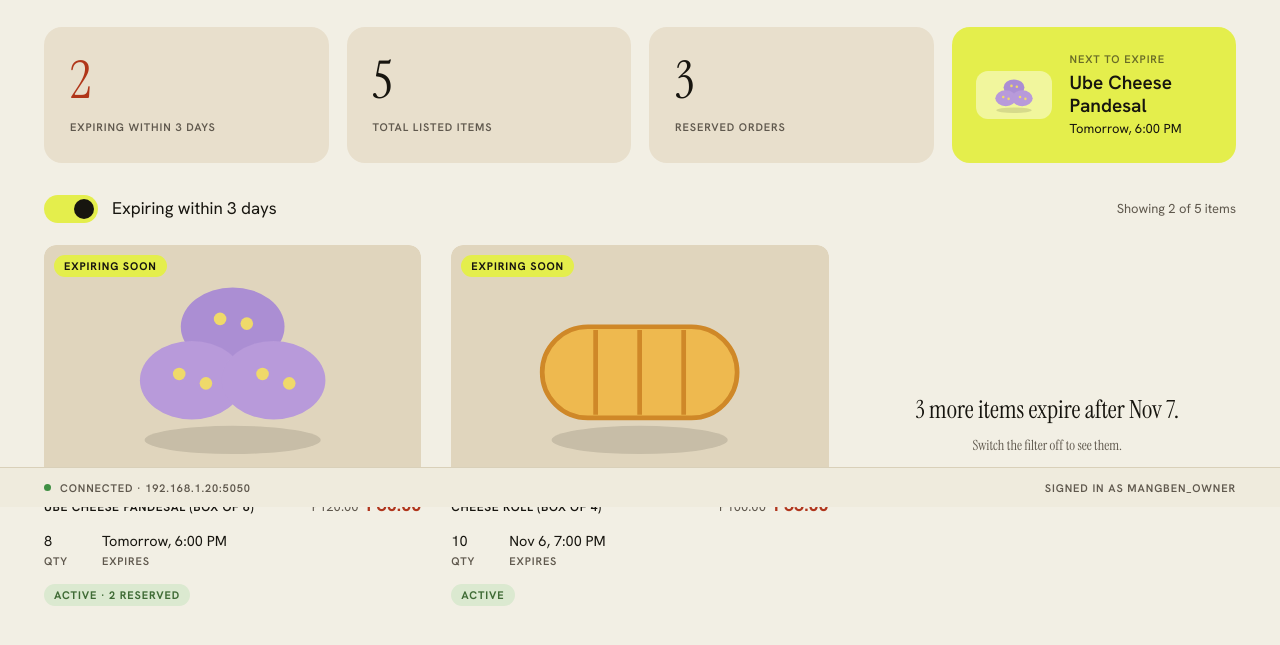
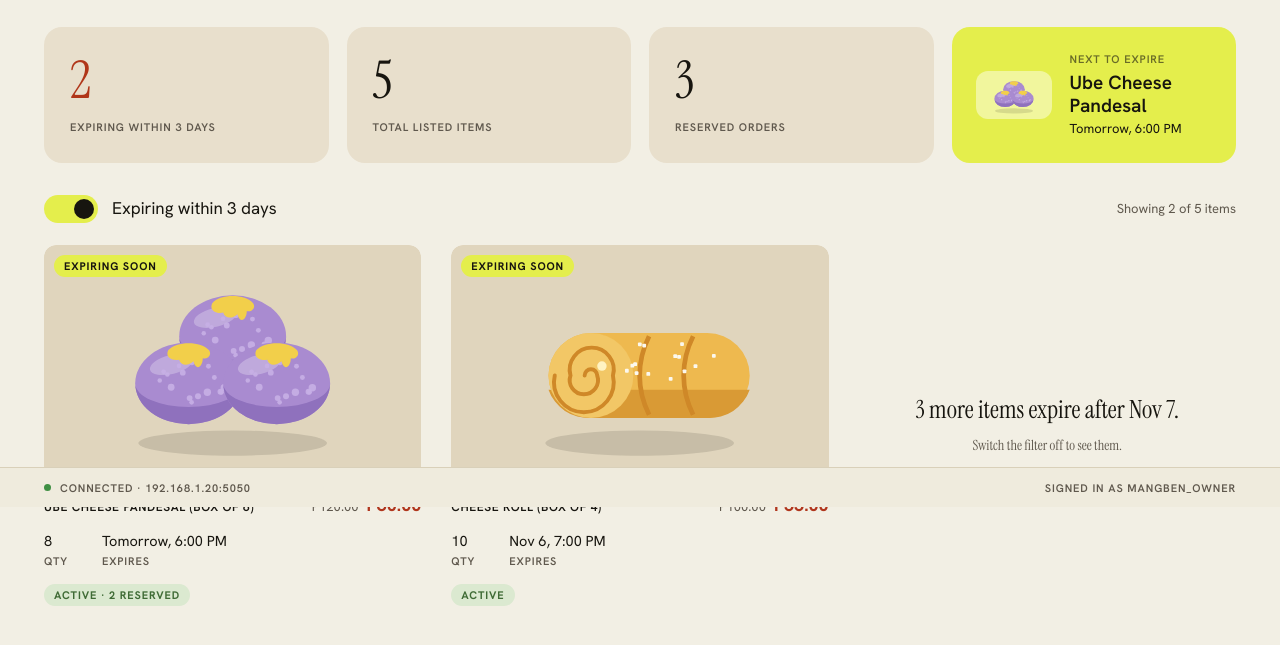
Before and after one commit to Gittyers082/webapp-secondserve, an Astro site: page /seller in a window 1280 px wide. Shown: the part 293-938 px from the top of the page. Built offline with nearby package versions, Linux system fonts and the light colour scheme; Astro itself is replaced by a stand-in of ours.

Commit message:
Redraw the food illustrations with shading and detail
The first-pass SVGs were flat ellipses that did not always read as the
food: the croissant looked like an umbrella and the carrot cake slice had
two dots that read as eyes. Each illustration is now built in flat layers
(base, lower shade, highlight, then the detail that identifies it): crumbed
pandesal with melted cheese, a lobed croissant, a crimped empanada, a cup
of strawberries, a layered carrot cake slice, a spiral cheese roll, a split
monay, a sugared ensaymada with grated cheese, and a paper surprise bag.
Crumbs and cheese are placed with a seeded scatter so they render the same
every time. No gradients are used.

```diff
--- a/src/components/FoodArt.astro
+++ b/src/components/FoodArt.astro
@@ -9,46 +9,110 @@ interface Props {
 }
 
 const { art, muted = false, class: className } = Astro.props;
+
+/*
+ * Flat illustrations, drawn in layers: a base fill, a shade along the lower
+ * edge, a soft highlight, then the detail that makes each food read as itself.
+ * No gradients; every tone is a flat step of the same hue.
+ */
+
+/** Deterministic scatter so crumbs land in the same place on every render. */
+function scatter(count: number, seed: number, rx: number, ry: number) {
+  let state = seed;
+  const next = () => {
+    state = (state * 9301 + 49297) % 233280;
+    return state / 233280;
+  };
+  return Array.from({ length: count }, () => {
+    const angle = next() * Math.PI * 2;
+    const radius = Math.sqrt(next()) * 0.82;
+    return {
+      x: Math.cos(angle) * rx * radius,
+      y: Math.sin(angle) * ry * radius - ry * 0.12,
+      r: 1.3 + next() * 1.1,
+    };
+  });
+}
+
+/** Bun positions for the pandesal stacks: two at the front, one behind. */
+const buns = [
+  { x: 120, y: 58 },
+  { x: 92, y: 88 },
+  { x: 148, y: 88 },
+];
+
+const crumbs = scatter(16, 7, 30, 22);
+
+/** Crimped edge of the empanada: bumps along the upper arc of the pastry. */
+const crimps = Array.from({ length: 13 }, (_, index) => {
+  const t = Math.PI + (Math.PI * index) / 12;
+  return { x: 120 + 74 * Math.cos(t), y: 108 + 56 * Math.sin(t) };
+});
+
+/** Grated cheese on the ensaymada. */
+const shreds = scatter(12, 3, 40, 12).map((point, index) => ({
+  ...point,
+  rotate: (index * 47) % 180,
+}));
+
+const label = `Illustration of ${art === 'mystery' ? 'a surprise bag' : art.replace(/-/g, ' ')}`;
 ---
 
 <figure class:list={['art', { 'is-muted': muted }, className]}>
-  <svg viewBox="0 0 240 150" role="img" aria-label={`Illustration of ${art.replace(/-/g, ' ')}`}>
-    <ellipse class="shadow" cx="120" cy="124" rx="56" ry="9"></ellipse>
+  <svg viewBox="0 0 240 150" role="img" aria-label={label}>
+    <ellipse class="shadow" cx="120" cy="126" rx="60" ry="8"></ellipse>
 
     {
-      art === 'pandesal-ube' && (
+      (art === 'pandesal-ube' || art === 'pandesal-plain') && (
         <g>
-          <ellipse cx="120" cy="52" rx="33" ry="25" fill="#ab8ed3" />
-          <ellipse cx="94" cy="86" rx="33" ry="25" fill="#b89ada" />
-          <ellipse cx="146" cy="86" rx="33" ry="25" fill="#b89ada" />
-          <circle cx="112" cy="47" r="4" fill="#efd96a" />
-          <circle cx="129" cy="50" r="4" fill="#efd96a" />
-          <circle cx="86" cy="82" r="4" fill="#efd96a" />
-          <circle cx="103" cy="88" r="4" fill="#efd96a" />
-          <circle cx="139" cy="82" r="4" fill="#efd96a" />
-          <circle cx="156" cy="88" r="4" fill="#efd96a" />
-        </g>
-      )
-    }
-
-    {
-      art === 'pandesal-plain' && (
-        <g>
-          <ellipse cx="120" cy="54" rx="32" ry="24" fill="#d8b98a" />
-          <ellipse cx="95" cy="87" rx="32" ry="24" fill="#e2c69a" />
-          <ellipse cx="145" cy="87" rx="32" ry="24" fill="#e2c69a" />
+          {buns.map((bun) => (
+            <g transform={`translate(${bun.x} ${bun.y})`}>
+              <ellipse rx="34" ry="26" fill={art === 'pandesal-ube' ? '#a98bd0' : '#d9ae74'} />
+              <path
+                d="M-34 0A34 26 0 0 0 34 0A34 15 0 0 1 -34 0Z"
+                fill={art === 'pandesal-ube' ? '#8f71bd' : '#bf9157'}
+              />
+              <ellipse
+                cx="-11"
+                cy="-12"
+                rx="14"
+                ry="6"
+                fill="#ffffff"
+                opacity="0.26"
+                transform="rotate(-14 -11 -12)"
+              />
+              {crumbs.map((crumb) => (
+                <circle
+                  cx={crumb.x}
+                  cy={crumb.y}
+                  r={crumb.r}
+                  fill={art === 'pandesal-ube' ? '#c7b0e6' : '#f0d6a6'}
+                  opacity="0.9"
+                />
+              ))}
+              {art === 'pandesal-ube' && (
+                <path
+                  d="M-13 -21c5-6 21-6 26 0 2 3-1 6-4 5 0 5-4 9-6 2-3 3-8 3-9-1-5 1-9-2-7-6z"
+                  fill="#f2cf4a"
+                />
+              )}
+            </g>
+          ))}
         </g>
       )
     }
 
     {
       art === 'croissant' && (
-        <g>
-          <path
-            d="M48 104c6-40 34-66 72-66s66 26 72 66c-16-14-34-22-52-18-9 2-15 8-20 14-5-6-11-12-20-14-18-4-36 4-52 18z"
-            fill="#e9a23f"
-          />
-          <path d="M98 44c-6 18-10 38-10 58M142 44c6 18 10 38 10 58" stroke="#cf8828" stroke-width="3" fill="none" />
+        <g stroke="#c27424" stroke-width="2" stroke-linejoin="round">
+          <ellipse cx="64" cy="100" rx="12" ry="17" fill="#e7a54a" transform="rotate(-52 64 100)" />
+          <ellipse cx="176" cy="100" rx="12" ry="17" fill="#e7a54a" transform="rotate(52 176 100)" />
+          <ellipse cx="88" cy="86" rx="20" ry="26" fill="#e39b3c" transform="rotate(-30 88 86)" />
+          <ellipse cx="152" cy="86" rx="20" ry="26" fill="#e39b3c" transform="rotate(30 152 86)" />
+          <ellipse cx="120" cy="78" rx="27" ry="32" fill="#df9434" />
+          <path d="M100 66c12-6 28-6 40 0M98 84c14-5 30-5 44 0M102 101c11-4 25-4 36 0" fill="none" opacity="0.8" />
+          <path d="M80 72c5 8 8 18 8 28M160 72c-5 8-8 18-8 28" fill="none" opacity="0.7" />
+          <ellipse cx="110" cy="60" rx="10" ry="4" fill="#f6c779" stroke="none" transform="rotate(-10 110 60)" />
         </g>
       )
     }
@@ -56,15 +120,16 @@ const { art, muted = false, class: className } = Astro.props;
     {
       art === 'empanada' && (
         <g>
-          <path d="M44 106a76 60 0 0 1 152 0z" fill="#e2951f" />
-          <path d="M44 106h152" stroke="#c87f14" stroke-width="3" />
-          <path
-            d="M52 106v9M66 106v9M80 106v9M94 106v9M108 106v9M122 106v9M136 106v9M150 106v9M164 106v9M178 106v9"
-            stroke="#c87f14"
-            stroke-width="3"
-            stroke-linecap="round"
-          />
-          <path d="M78 76c14-12 32-18 50-16" stroke="#f3c477" stroke-width="5" stroke-linecap="round" fill="none" />
+          {crimps.map((point) => (
+            <circle cx={point.x} cy={point.y} r="7" fill="#c47f22" />
+          ))}
+          <path d="M46 108A74 56 0 0 1 194 108Z" fill="#e0a03c" />
+          <path d="M46 108A74 56 0 0 1 194 108" fill="none" stroke="#c47f22" stroke-width="2" />
+          <rect x="46" y="104" width="148" height="7" rx="3.5" fill="#c47f22" />
+          <path d="M78 82c14-16 38-24 62-20" stroke="#f5cd84" stroke-width="6" stroke-linecap="round" fill="none" />
+          <circle cx="104" cy="90" r="2" fill="#9a5f17" />
+          <circle cx="128" cy="84" r="2" fill="#9a5f17" />
+          <circle cx="150" cy="92" r="2" fill="#9a5f17" />
         </g>
       )
     }
@@ -72,24 +137,50 @@ const { art, muted = false, class: className } = Astro.props;
     {
       art === 'strawberry-cup' && (
         <g>
-          <path d="M78 42h84l-10 70a8 8 0 0 1-8 7H96a8 8 0 0 1-8-7z" fill="#fbf8ef" stroke="#ded3bc" stroke-width="2" />
-          <circle cx="104" cy="70" r="13" fill="#d8402f" />
-          <circle cx="134" cy="66" r="13" fill="#e04b36" />
-          <circle cx="119" cy="92" r="13" fill="#cf3729" />
-          <path d="M99 57l5 5 5-5zM129 53l5 5 5-5z" fill="#4d8a3f" />
+          <path d="M74 50h92l-11 64a8 8 0 0 1-8 7H93a8 8 0 0 1-8-7z" fill="#fbf8ef" stroke="#d9cfb6" stroke-width="2" />
+          <path d="M79 82h82l-5 32a8 8 0 0 1-8 7H92a8 8 0 0 1-8-7z" fill="#f4e3d6" />
+          <path d="M86 98h68" stroke="#e9b8ae" stroke-width="5" stroke-linecap="round" />
+          {[
+            { x: 98, y: 56, r: -14 },
+            { x: 122, y: 48, r: 6 },
+            { x: 144, y: 58, r: 18 },
+            { x: 110, y: 72, r: -4 },
+            { x: 134, y: 74, r: 10 },
+          ].map((berry) => (
+            <g transform={`translate(${berry.x} ${berry.y}) rotate(${berry.r})`}>
+              <path d="M0-12c9-2 15 6 11 15-3 6-7 11-11 13-4-2-8-7-11-13-4-9 2-17 11-15z" fill="#d6402f" />
+              <path d="M-7-6c-1 6 1 12 4 16" stroke="#b9301f" stroke-width="2" fill="none" stroke-linecap="round" />
+              <circle cx="-4" cy="-3" r="1" fill="#f6d86a" />
+              <circle cx="4" cy="-2" r="1" fill="#f6d86a" />
+              <circle cx="0" cy="4" r="1" fill="#f6d86a" />
+              <circle cx="5" cy="7" r="1" fill="#f6d86a" />
+              <path d="M0-12l-6-4 4 0-1-4 3 3 3-3-1 4 4 0z" fill="#4d8a3f" />
+            </g>
+          ))}
+          <ellipse cx="120" cy="50" rx="46" ry="4" fill="none" stroke="#d9cfb6" stroke-width="2" />
+          <path d="M84 60l6 52" stroke="#ffffff" stroke-width="4" stroke-linecap="round" opacity="0.7" />
         </g>
       )
     }
 
     {
       art === 'cake-slice' && (
-        <g>
-          <path d="M66 62l54-16 54 16-54 18z" fill="#f0b464" />
-          <path d="M66 62v34l54 18V80z" fill="#e2951f" />
-          <path d="M174 62v34l-54 18V80z" fill="#cf8828" />
-          <path d="M66 76l54 18 54-18v12l-54 18-54-18z" fill="#fbf8ef" opacity="0.85" />
-          <circle cx="105" cy="60" r="4" fill="#8a5a28" />
-          <circle cx="135" cy="60" r="4" fill="#8a5a28" />
+        <g stroke-linejoin="round">
+          <polygon points="172,52 200,70 200,108 172,90" fill="#b86a24" />
+          <polygon points="172,64 200,82 200,86 172,68" fill="#f7ead5" />
+          <polygon points="60,82 200,70 200,110 60,120" fill="#d98a3a" />
+          <polygon points="60,99 200,88 200,94 60,105" fill="#f7ead5" />
+          <polygon points="60,82 172,52 200,70" fill="#fbf3e3" />
+          <path d="M60 82l140-12" stroke="#e8d7bb" stroke-width="2" />
+          <circle cx="92" cy="104" r="1.6" fill="#a8621f" />
+          <circle cx="130" cy="112" r="1.6" fill="#a8621f" />
+          <circle cx="168" cy="99" r="1.6" fill="#a8621f" />
+          <circle cx="110" cy="91" r="1.6" fill="#a8621f" />
+          <circle cx="182" cy="108" r="1.6" fill="#a8621f" />
+          <path d="M146 60l20-5-14 12z" fill="#ec8a2a" />
+          <path d="M166 55l6-6M166 55l8-1M166 55l4-7" stroke="#4d8a3f" stroke-width="2" stroke-linecap="round" />
+          <path d="M112 70l5-3 4 3-3 4-5-1z" fill="#8a5a28" />
+          <path d="M128 66l4-2 3 3-3 3-4-1z" fill="#8a5a28" />
         </g>
       )
     }
@@ -97,8 +188,15 @@ const { art, muted = false, class: className } = Astro.props;
     {
       art === 'cheese-roll' && (
         <g>
-          <rect x="58" y="52" width="124" height="58" rx="29" fill="#eeb94f" stroke="#cf8828" stroke-width="3" />
-          <path d="M92 54v54M120 54v54M148 54v54" stroke="#cf8828" stroke-width="3" />
+          <rect x="62" y="56" width="128" height="54" rx="27" fill="#eeb94f" />
+          <path d="M62 92a27 27 0 0 0 27 18h74a27 27 0 0 0 27-18z" fill="#d99a35" />
+          <path d="M98 58c-8 16-8 34 0 50M126 58c-8 16-8 34 0 50M154 58c-8 16-8 34 0 50" stroke="#cf8828" stroke-width="3" fill="none" />
+          <circle cx="89" cy="83" r="27" fill="#f2c766" />
+          <path d="M89 83m-4 0a4 4 0 1 1 8 0a9 9 0 1 1-17 0a14 14 0 1 1 27 0a19 19 0 1 1-37 0" stroke="#cf8828" stroke-width="2.5" fill="none" stroke-linecap="round" />
+          <circle cx="96" cy="77" r="3" fill="#fff3c2" />
+          {scatter(14, 11, 46, 16).map((grain) => (
+            <rect x={140 + grain.x} y={74 + grain.y} width="2.4" height="2.4" rx="0.6" fill="#fbf8ef" />
+          ))}
         </g>
       )
     }
@@ -106,8 +204,12 @@ const { art, muted = false, class: className } = Astro.props;
     {
       art === 'monay' && (
         <g>
-          <ellipse cx="120" cy="82" rx="62" ry="32" fill="#e2c69a" stroke="#c9a874" stroke-width="3" />
-          <path d="M120 52v60" stroke="#c9a874" stroke-width="4" />
+          <ellipse cx="96" cy="84" rx="38" ry="30" fill="#e7c48f" />
+          <ellipse cx="144" cy="84" rx="38" ry="30" fill="#e7c48f" />
+          <path d="M58 86a38 30 0 0 0 76 0a38 16 0 0 1-76 0zM106 86a38 30 0 0 0 76 0a38 16 0 0 1-76 0z" fill="#cfa76c" />
+          <path d="M120 58c-5 10-5 42 0 52" stroke="#a97f45" stroke-width="4" stroke-linecap="round" fill="none" />
+          <ellipse cx="86" cy="70" rx="14" ry="6" fill="#ffffff" opacity="0.3" transform="rotate(-12 86 70)" />
+          <ellipse cx="136" cy="70" rx="14" ry="6" fill="#ffffff" opacity="0.3" transform="rotate(-12 136 70)" />
         </g>
       )
     }
@@ -115,17 +217,24 @@ const { art, muted = false, class: className } = Astro.props;
     {
       art === 'ensaymada' && (
         <g>
-          <ellipse cx="120" cy="82" rx="58" ry="32" fill="#eeb94f" />
+          <ellipse cx="120" cy="92" rx="62" ry="28" fill="#e9a944" />
+          <path d="M58 92c4 14 30 24 62 24s58-10 62-24" fill="none" stroke="#c98426" stroke-width="3" />
+          <path d="M64 100c18 8 38 11 56 11M176 100c-18 8-38 11-56 11" fill="none" stroke="#c98426" stroke-width="2" opacity="0.7" />
           <path
-            d="M74 82c10-14 26-20 46-20s36 6 46 20"
-            stroke="#cf8828"
-            stroke-width="4"
-            fill="none"
-            stroke-linecap="round"
+            d="M62 86c0-16 26-30 58-30s58 14 58 30c-6 4-12 0-18 3s-12-2-18 1-12-1-18 2-12-2-18 1-12-1-18 1-12-3-18 0-6-4-8-8z"
+            fill="#fbf3e3"
           />
-          <circle cx="98" cy="74" r="3" fill="#fbf8ef" />
-          <circle cx="120" cy="68" r="3" fill="#fbf8ef" />
-          <circle cx="142" cy="74" r="3" fill="#fbf8ef" />
+          {shreds.map((shred) => (
+            <rect
+              x={120 + shred.x - 4}
+              y={74 + shred.y}
+              width="8"
+              height="2.6"
+              rx="1.3"
+              fill="#f2c63a"
+              transform={`rotate(${shred.rotate} ${120 + shred.x} ${74 + shred.y})`}
+            />
+          ))}
         </g>
       )
     }
@@ -133,14 +242,12 @@ const { art, muted = false, class: className } = Astro.props;
     {
       art === 'mystery' && (
         <g>
-          <rect x="70" y="48" width="100" height="62" rx="10" fill="#d9cfb6" stroke="#b9ab8c" stroke-width="3" />
-          <text
-            x="120"
-            y="92"
-            text-anchor="middle"
-            font-family="Georgia, serif"
-            font-size="44"
-            fill="#8d8268">?</text>
+          <path d="M80 50h80l6 66a6 6 0 0 1-6 6H80a6 6 0 0 1-6-6z" fill="#d4b483" />
+          <path d="M80 50h80l2 14H78z" fill="#c09d68" />
+          <path d="M80 50l6-10h68l6 10" fill="#e0c597" />
+          <path d="M100 50v-6M140 50v-6" stroke="#a9875a" stroke-width="2" />
+          <circle cx="120" cy="92" r="17" fill="#e4ee4c" />
+          <text x="120" y="102" text-anchor="middle" font-family="Georgia, serif" font-size="28" fill="#17150f">?</text>
         </g>
       )
     }
```
